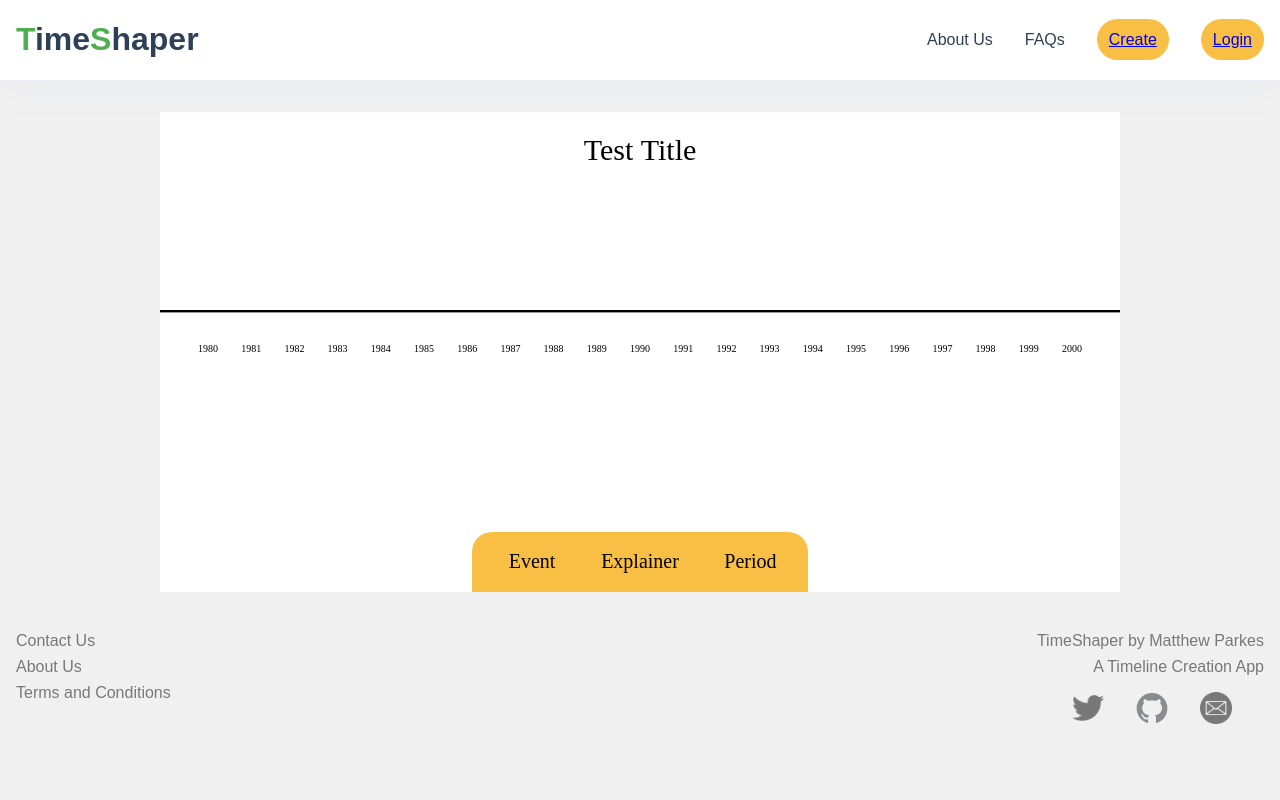
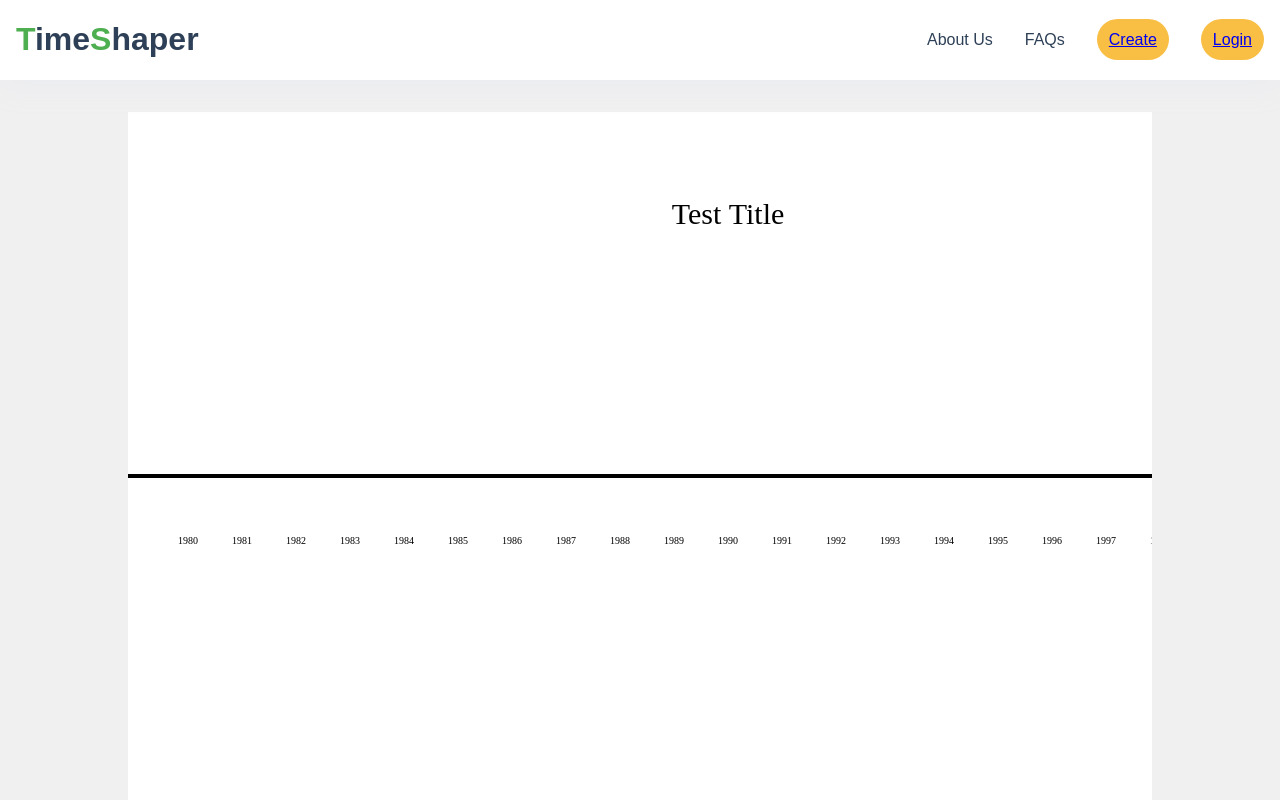
Before and after one commit to matthewjparkes/TimeShaper, a React (Create React App) app: page /app in a window 1280 px wide. Built offline with nearby package versions, Linux system fonts and the light colour scheme; a web font is replaced by a local one.

Commit message:
Added scroll feature

```diff
--- a/src/components/TimeLineApp/Files/TimeLineAppCanvas.js
+++ b/src/components/TimeLineApp/Files/TimeLineAppCanvas.js
@@ -212,7 +212,10 @@ const TimeLineAppCanvas = (props, Title) => {
   };
 }, [canvasH, canvasW, TimeLineItem, MouseMovement]);
 
-    return <canvas ref={canvasRef} {...props}
+    return (
+      <div id="TimeLineApp" className="canvas-container">
+
+    <canvas ref={canvasRef} {...props}
     onClick={(e) => {
       handleCoords((e));
       if(coords.x > (canvasW/2)*0.70 && coords.x <= ((canvasW/2)*0.85) && coords.y > (canvasH - (canvasH *0.125))) {
@@ -230,6 +233,8 @@ const TimeLineAppCanvas = (props, Title) => {
       }
       }
     }}/>
+    </div>
+    )
   }
 
 export default TimeLineAppCanvas
--- a/src/components/TimeLineApp/TimeLineApp.css
+++ b/src/components/TimeLineApp/TimeLineApp.css
@@ -1,20 +1,25 @@
-#TimeLineApp{
-    width:75%;
+
+
+  #TimeLineApp {
+    width: 80%;
     height: 50%;
-    /* width: 400px;
-    height: 500px; */
+    overflow: scroll; /* Hide any content that exceeds the container's size */
     background: #FFFFFF;
     margin: 0 auto;
     display: block;
     margin-top: 2em;
     margin-bottom: 2em;
     cursor: pointer;
-    overflow: scroll;
+  }
 
-}
+  .canvas-container {
+    width: 100%; /* The canvas-container takes the full width of the parent */
+    height: 100%; /* The canvas-container takes the full height of the parent */
+    /* Enable scrolling for the canvas-container */
+  }
 
+  #TimeLineApp canvas {
+    width: 1200px; /* Set the desired width for the canvas */
+    height: 800px; /* Set the desired height for the canvas */
 
-#TimeLineApp canvas {
-    width: 200%;
-    height: 200%;
   }
```
